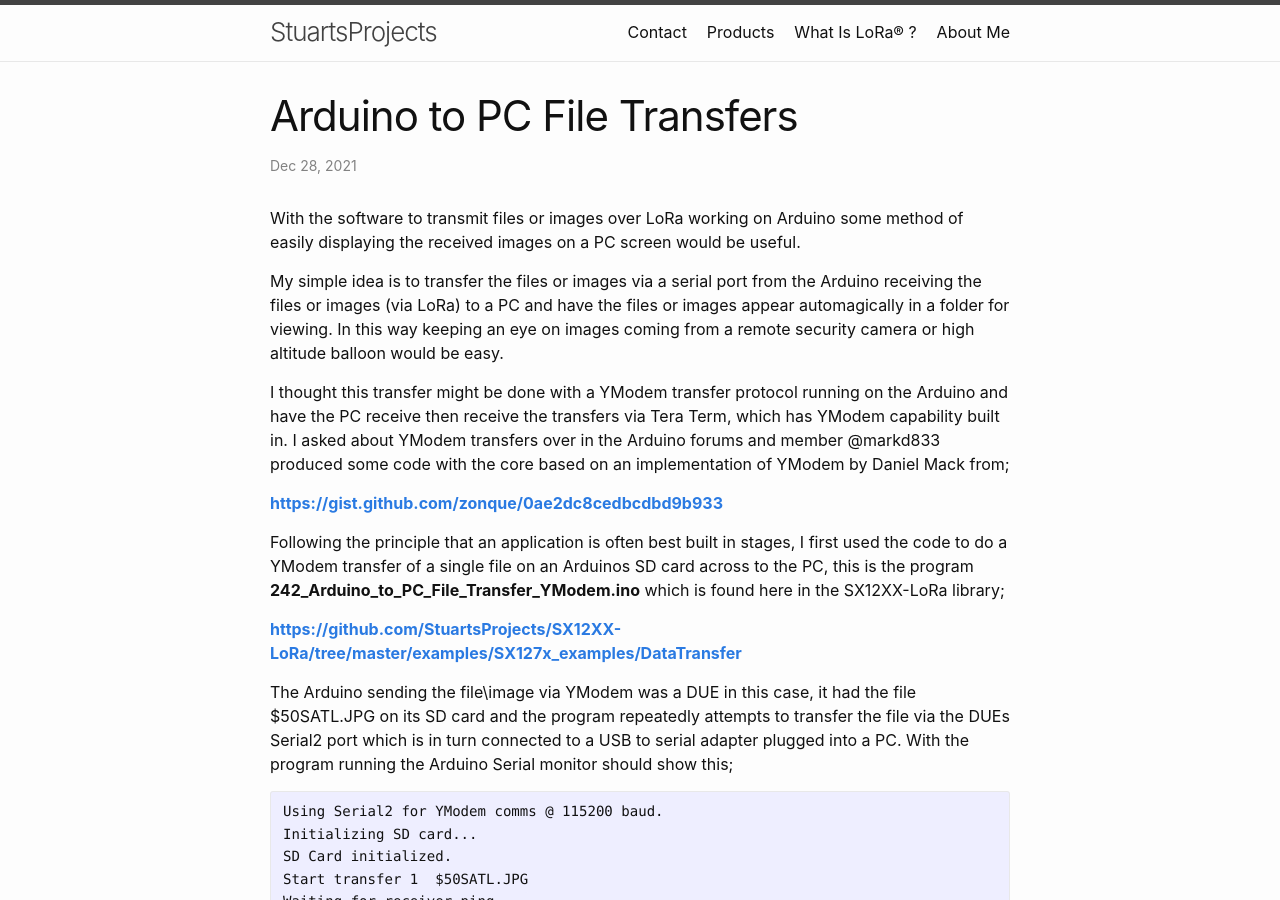
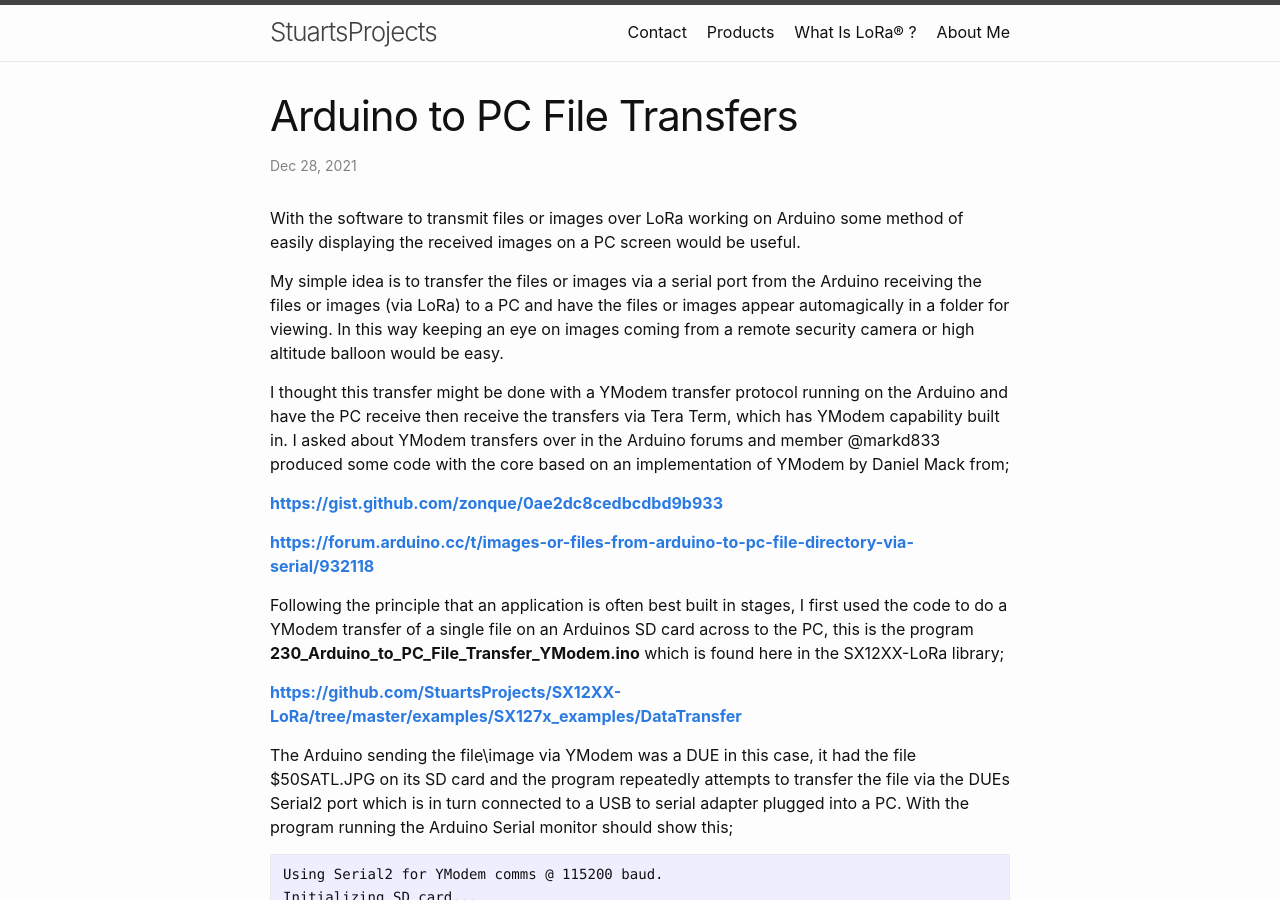
Before and after one commit to StuartsProjects/StuartsProjects.github.io, a Jekyll site: the page built from _posts/2021-12-28-Arduino-to-PC-File-Transfers.md, in a window 1280 px wide and 900 px high. Built offline with Jekyll 4.4.1, drawn with Linux system fonts in a browser that asks for light colours; some of the changed text lies outside the part shown.

Commit message:
Change Ymodem example file number

```diff
--- a/_posts/2021-12-28-Arduino-to-PC-File-Transfers.md
+++ b/_posts/2021-12-28-Arduino-to-PC-File-Transfers.md
@@ -12,7 +12,9 @@ I thought this transfer might be done with a YModem transfer protocol running on
 
 [**https://gist.github.com/zonque/0ae2dc8cedbcdbd9b933**](https://gist.github.com/zonque/0ae2dc8cedbcdbd9b933)
 
-Following the principle that an application is often best built in stages, I first used the code to do a YModem transfer of a single file on an Arduinos SD card across to the PC, this is the program **242\_Arduino\_to\_PC\_File\_Transfer\_YModem.ino** which is found here in the SX12XX-LoRa library;
+[**https://forum.arduino.cc/t/images-or-files-from-arduino-to-pc-file-directory-via-serial/932118**](https://forum.arduino.cc/t/images-or-files-from-arduino-to-pc-file-directory-via-serial/932118)
+
+Following the principle that an application is often best built in stages, I first used the code to do a YModem transfer of a single file on an Arduinos SD card across to the PC, this is the program **230\_Arduino\_to\_PC\_File\_Transfer\_YModem.ino** which is found here in the SX12XX-LoRa library;
 
 **[https://github.com/StuartsProjects/SX12XX-LoRa/tree/master/examples/SX127x_examples/DataTransfer](https://github.com/StuartsProjects/SX12XX-LoRa/tree/master/examples/SX127x_examples/DataTransfer)**
 
@@ -61,7 +63,7 @@ To start Tera Term file transfers running, in Tera Term select, \File\Transfer\Y
 <br>
 
 
-And thats it, the transmitting program, **242\_Arduino\_to\_PC\_File\_Transfer_YModem.ino**, should attempt to transfer the $50SATL.JPG file with a 15 second delay between transfers. Note that the Tera Term receiver will recognise that the same file is being transferred and the destination files will be named, $50SATL.JPG, $50SATL1.JPG, $50SATL2.JPG etc.
+And thats it, the transmitting program, **230\_Arduino\_to\_PC\_File\_Transfer_YModem.ino**, should attempt to transfer the $50SATL.JPG file with a 15 second delay between transfers. Note that the Tera Term receiver will recognise that the same file is being transferred and the destination files will be named, $50SATL.JPG, $50SATL1.JPG, $50SATL2.JPG etc.
 
 The Serial monitor output of the Arduino doing the YModem transfer should display this for every completed transfer;
 
```
